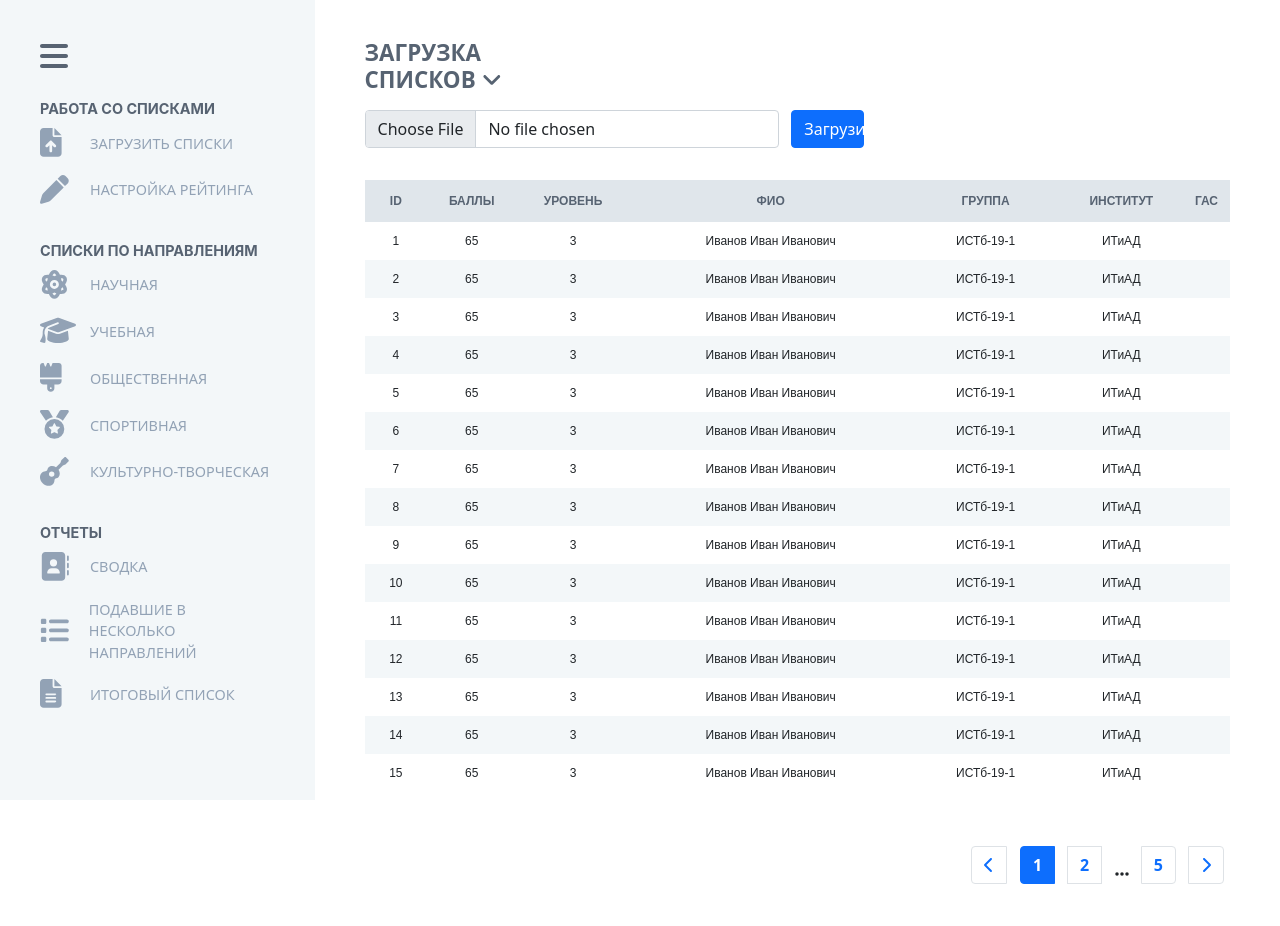
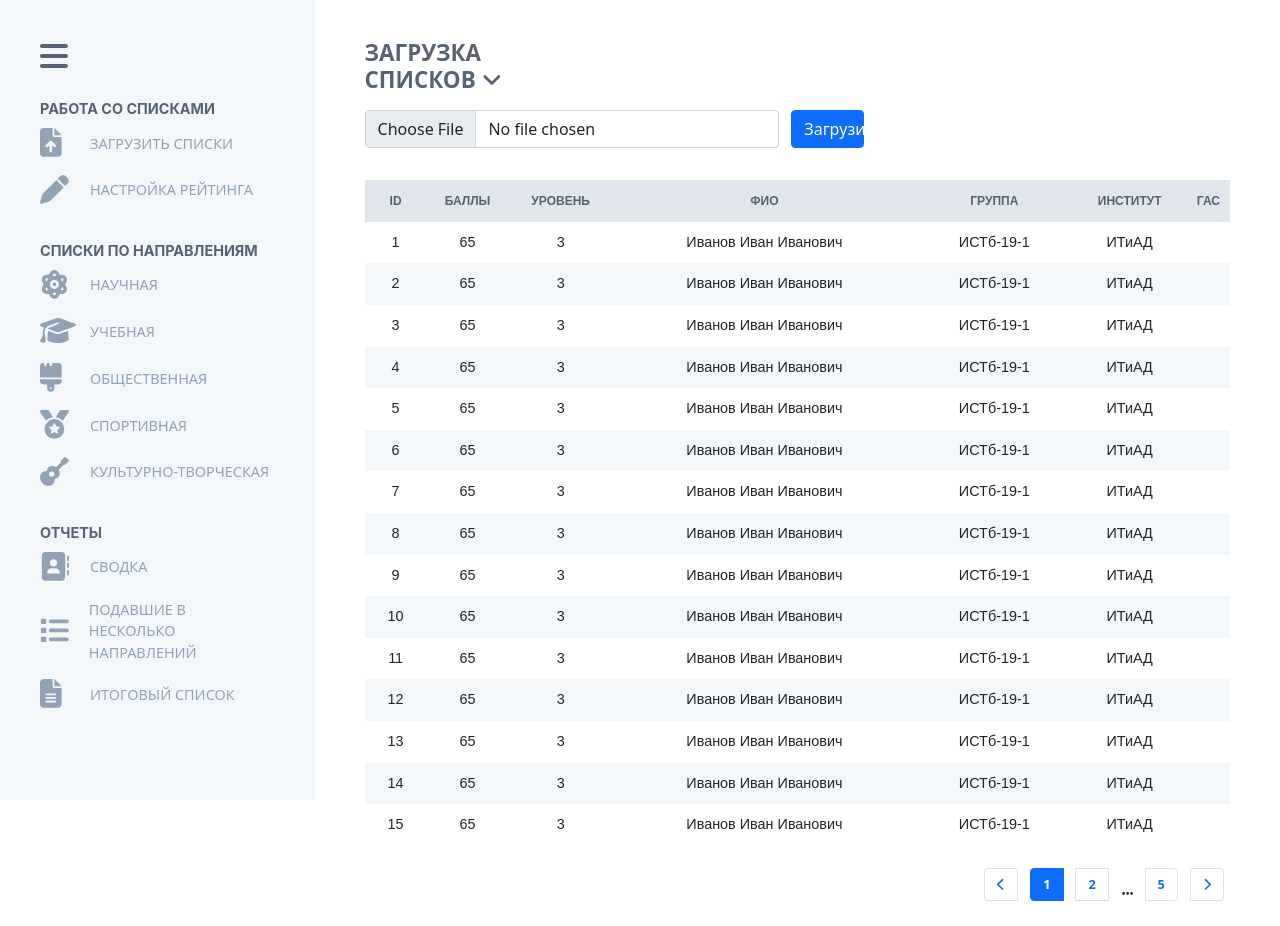
Before and after one commit to KutenkovV/Student-Raiting, a React (Create React App) app: page /listload in a window 1280 px wide. Built offline with nearby package versions, Linux system fonts and the light colour scheme.

Commit message:
Шрифт чуть больше

```diff
--- a/src/components/LoadTable.js
+++ b/src/components/LoadTable.js
@@ -43,7 +43,7 @@ const LoadTable = ({ data, itemsPerPage, startFrom }) => {
       </table>
 
       {/* блок с пагинацией */}
-      <nav className="pagination nav-pagination mt-5">
+      <nav className="pagination nav-pagination mt-3">
         {/* Кнопка "<< Назад" */}
         <li className="page-item">
           <a
--- a/src/components/table.css
+++ b/src/components/table.css
@@ -15,6 +15,7 @@ thead tr {
 table td,
 .table th {
   padding: 10px;
+  font-size: 1.2em;
 }
 
 table tr:nth-child(even) {
@@ -39,4 +40,6 @@ table th {
 .page-item {
   padding: 0.4rem;
   font-weight: bold;
+
+  font-size: 0.8em;
 }
```
